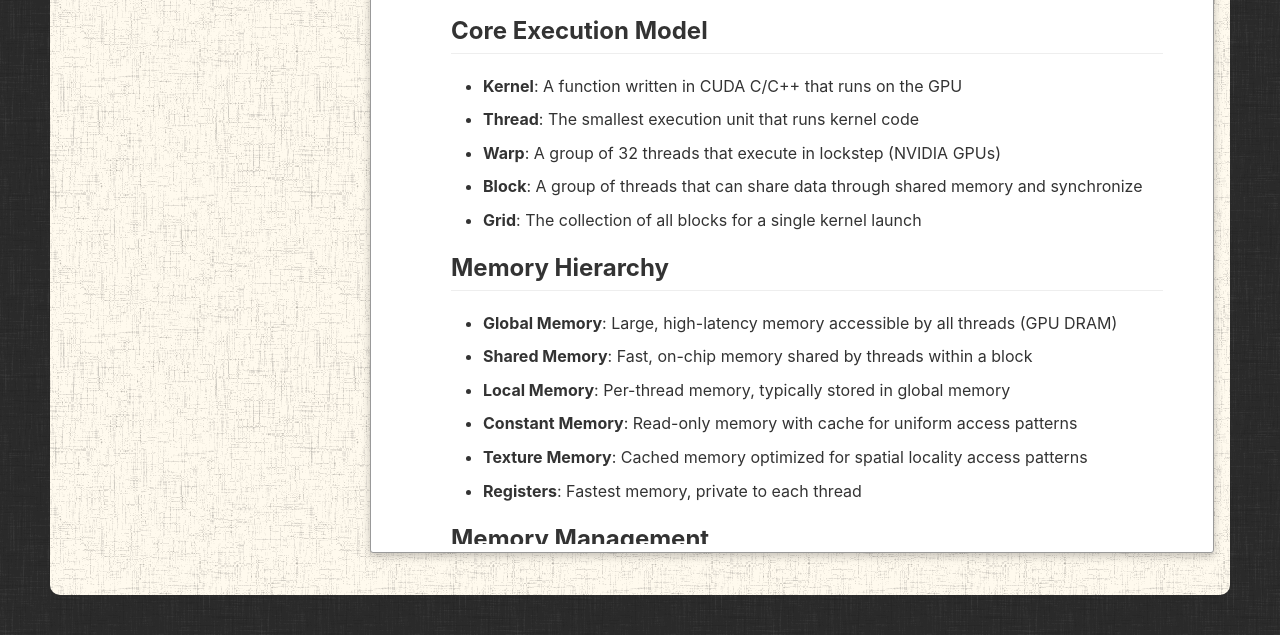
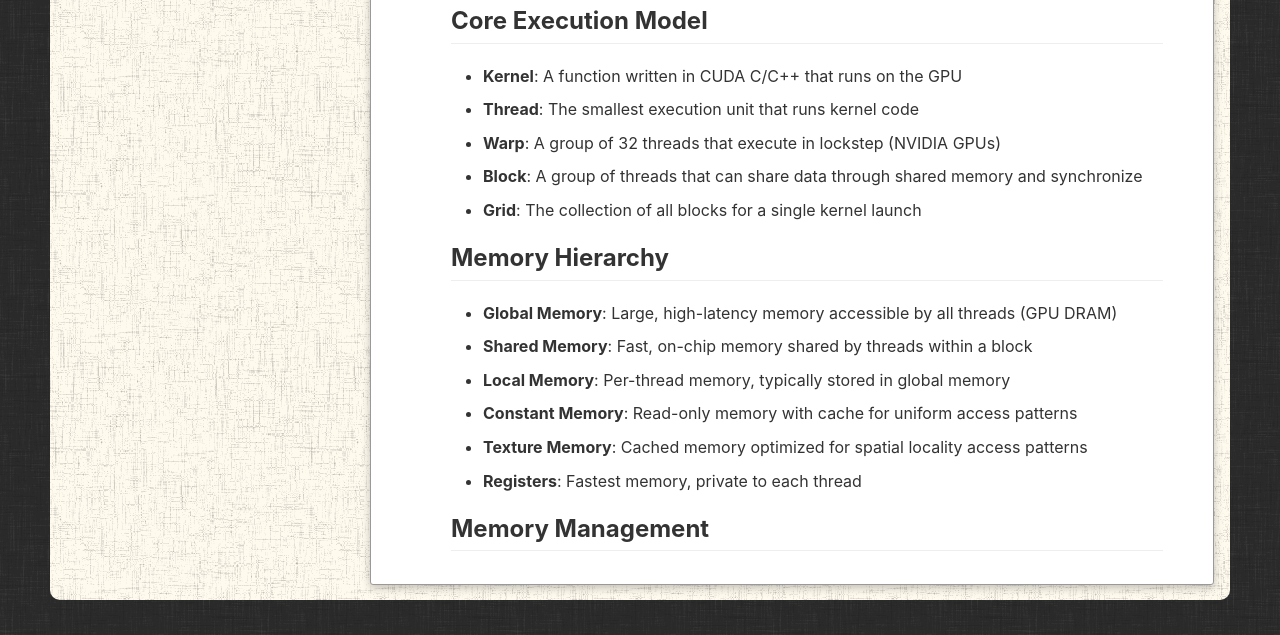
Before and after one commit to logus2k/docbro, a plain HTML site: page index.html in a window 1280 px wide. Shown: the part 205-840 px from the top of the page. Drawn offline with Linux system fonts and the light colour scheme.

Commit message:
Fix document content's height

```diff
--- a/styles/styles.css
+++ b/styles/styles.css
@@ -72,12 +72,12 @@ body {
 .content-container {
     position: relative;
     flex: 1;
-    padding: 15px 16px 10px 320px;
+    padding: 15px 16px 0px 320px;
     min-height: 400px;
     border-radius: 10px;
     background-color: #fffaee;
     background-image: url("/docbro/images/low-contrast-linen.png");
-    margin: 0px 30px 20px 30px;
+    margin: 0px 30px 15px 30px;
     max-width: 1500px;
     align-self: center;
 }
@@ -85,12 +85,11 @@ body {
 .document-content {
     display: none;
     max-width: 1200px;
-    margin: 0 auto;
+    margin: 0px;
     border: 0.5px solid #999999;
     background-color: #ffffff;
     box-shadow: rgba(0, 0, 0, 0.24) 0px 3px 8px;
     border-radius: 3px;
-    max-height: calc(100vh - 130px);
     padding: 10px;
 }
 
@@ -99,8 +98,8 @@ body {
 }
 
 .document-content-inner {
-    padding: 30px 40px 30px 70px;
-    max-height: calc(100vh - 150px);
+    padding: 20px 40px 15px 70px;
+    max-height: calc(100vh - 120px);
     overflow-y: auto;
 }
 
```
